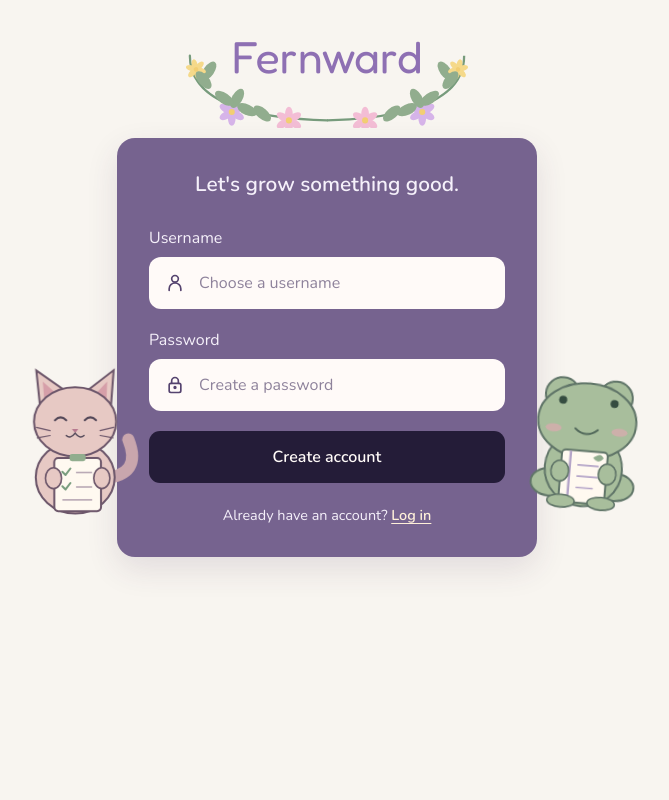
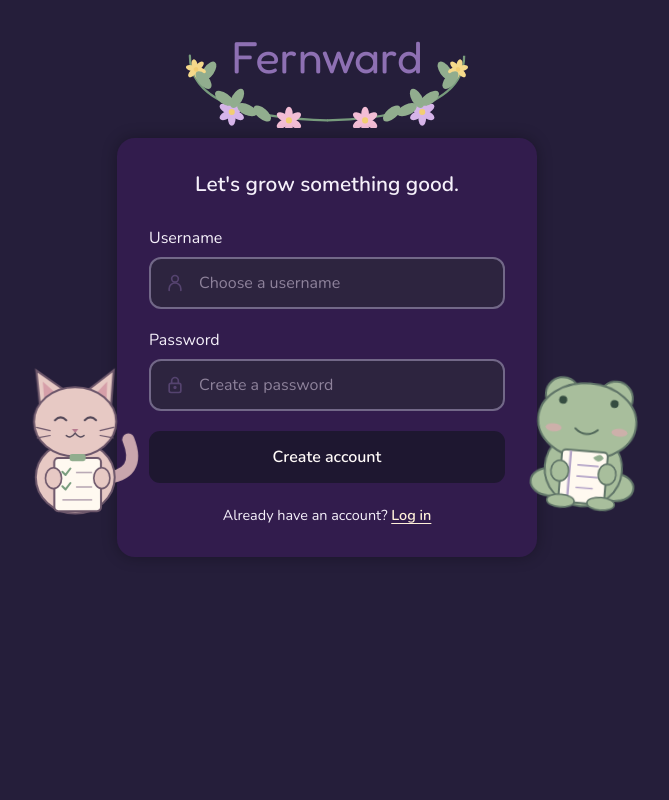
Before and after one commit to robhaughton1/secure-todo, a Flask app: page /register in a window 1280 px wide. Shown: the whole page, without its empty margins (313-982 px from the left). Run offline with Flask 3, Linux system fonts and the light colour scheme.

Commit message:
changed ui's color palette to dark mode palette, fixed a stylesheet link bug in register.html

```diff
--- a/static/css/style.css
+++ b/static/css/style.css
@@ -11,7 +11,7 @@ body {
     margin: 0;
     min-height: 100vh;
     padding: 0 16px 32px;
-    background-color: #F8F5F0;
+    background-color: #251e3a;
     font-family: 'Nunito', sans-serif;
 }
 
@@ -119,11 +119,14 @@ body {
     margin: 0 auto 40px;
     padding: 32px;
 
-    background-color: #76638F;
+    background-color: #321c4d;
     color: #F5F0FA;
 
     border-radius: 18px;
     box-shadow: 0 12px 32px rgba(65, 45, 83, 0.12);
+
+   box-shadow: 0px 0px 15px rgba(0, 0, 0, 0.3);
+
 }
 
 .authContainer h2 {
@@ -182,9 +185,9 @@ body {
     gap: 12px;
 
     padding: 0 14px;
-    background-color: #FFFAF8;
+    background-color: #2d243f;
 
-    border: 2px solid transparent;
+    border: 2px solid #726888;
     border-radius: 12px;
 
     transition:
@@ -193,9 +196,9 @@ body {
 }
 
 .input-wrapper:focus-within {
-    background-color: #FFFFFF;
+    background-color: #473b63;
     border-color: #D6B4E9;
-    box-shadow: 0 0 0 3px rgba(190, 163, 220, 0.65);
+    box-shadow: 0 0 0 1px rgba(190, 163, 220, 0.65);
 }
 
 .input-wrapper img {
@@ -241,7 +244,7 @@ body {
     border: none;
     border-radius: 11px;
 
-    background-color: #241C38;
+    background-color: #1e1730;
     color: #FFFAF8;
 
     font-family: 'Nunito', sans-serif;
@@ -257,7 +260,7 @@ body {
 }
 
 .authButton:hover {
-    background-color: #392B53;
+    background-color: #5a487a;
     transform: translateY(-2px);
     box-shadow: 0 5px 12px rgba(32, 22, 49, 0.18);
 }
@@ -285,10 +288,10 @@ body {
     margin-bottom: 20px;
     padding: 12px 14px;
 
-    background-color: #FFF0F2;
-    color: #923E58;
+    background-color: #c2747e;
+    color: #e2cfd6;
 
-    border: 1px solid #E8A9BB;
+    border: 1px solid #962948;
     border-radius: 10px;
 
     font-size: 0.9rem;
--- a/templates/register.html
+++ b/templates/register.html
@@ -9,7 +9,7 @@
     <title>Fernward | Register</title>
 
     <link rel="stylesheet"
-          href="{{ url_for('static', filename='css/style.css') }}">
+          href="/static/css/style.css">
 
     <link
         href="https://fonts.googleapis.com/css2?family=Fredoka:wght@400;500;600&family=Nunito:wght@400;500;600&display=swap"
```
